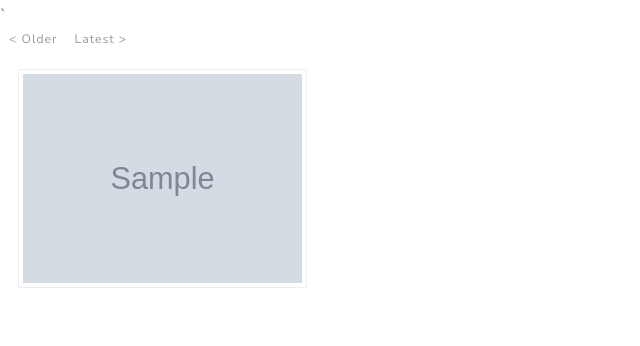
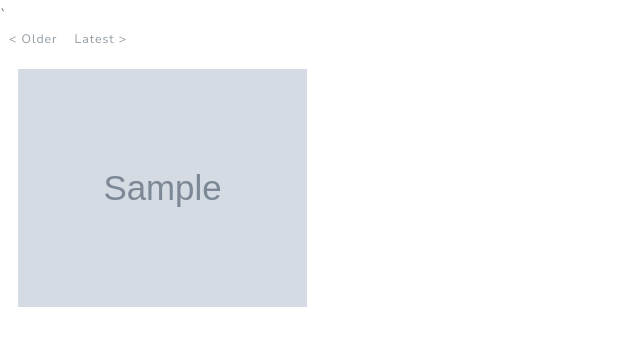
Before and after one commit to JODAHYE/Photos, a Django app: page /allpictures/ in a window 1280 px wide. Shown: the part 103-449 px from the top of the page, without its empty margins (0-640 px from the left). Run offline with Django 3.2, Linux system fonts and the light colour scheme; tables that the repository leaves empty hold one stand-in row (values such as "Sample post"); grey boxes marked "Sample" are stand-in pictures; some libraries are stand-ins or nearby versions.

Commit message:
pictures page

```diff
--- a/allpictures/templates/allpictures/picture_list.html
+++ b/allpictures/templates/allpictures/picture_list.html
@@ -25,10 +25,10 @@
 <div class="row" style="margin-left: 3px; margin-right: 3px;">
     {% if objects %}
     {% for p in objects %}
-    <div class="col-4 col-md-4 col-lg-3">
+    <div class="col-6 col-md-4 col-lg-3">
         <div class="thumbnail">
             <a href="{% url 'home:post_detail' p.pk %}">
-                <img class="img-thumbnail" src={{ p.image.url }} width="100%" height="100%" alt="...">
+                <img src={{ p.image.url }} width="100%" height="100%" alt="...">
             </a>
         </div>
         <br />
```
